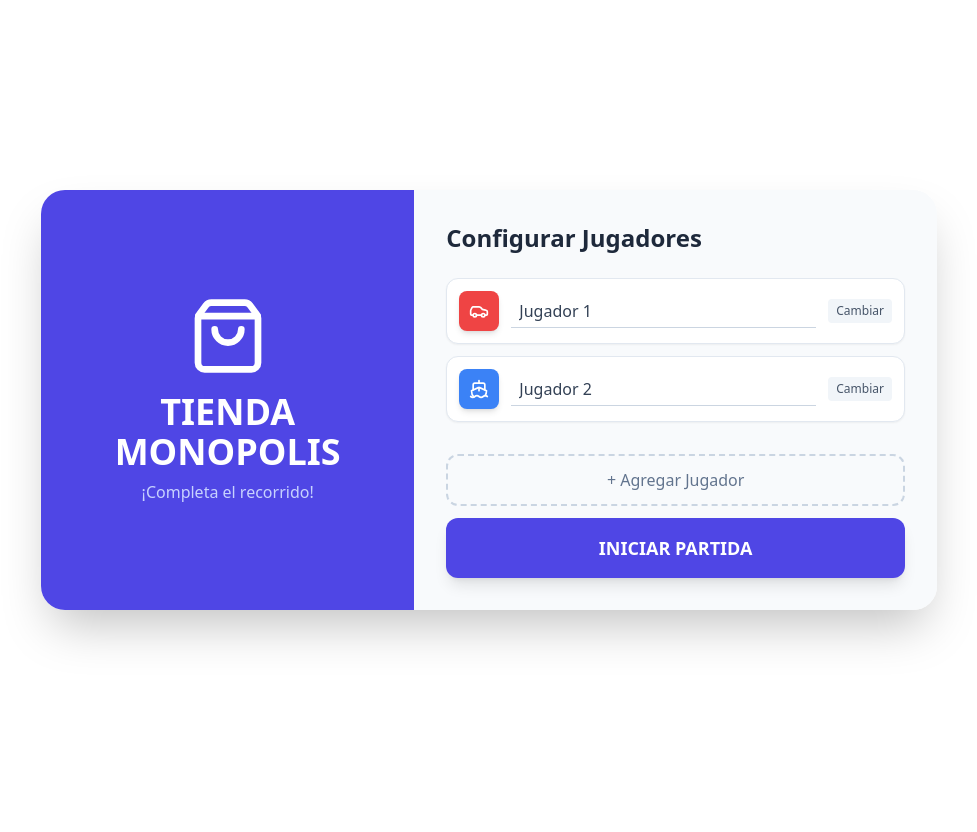
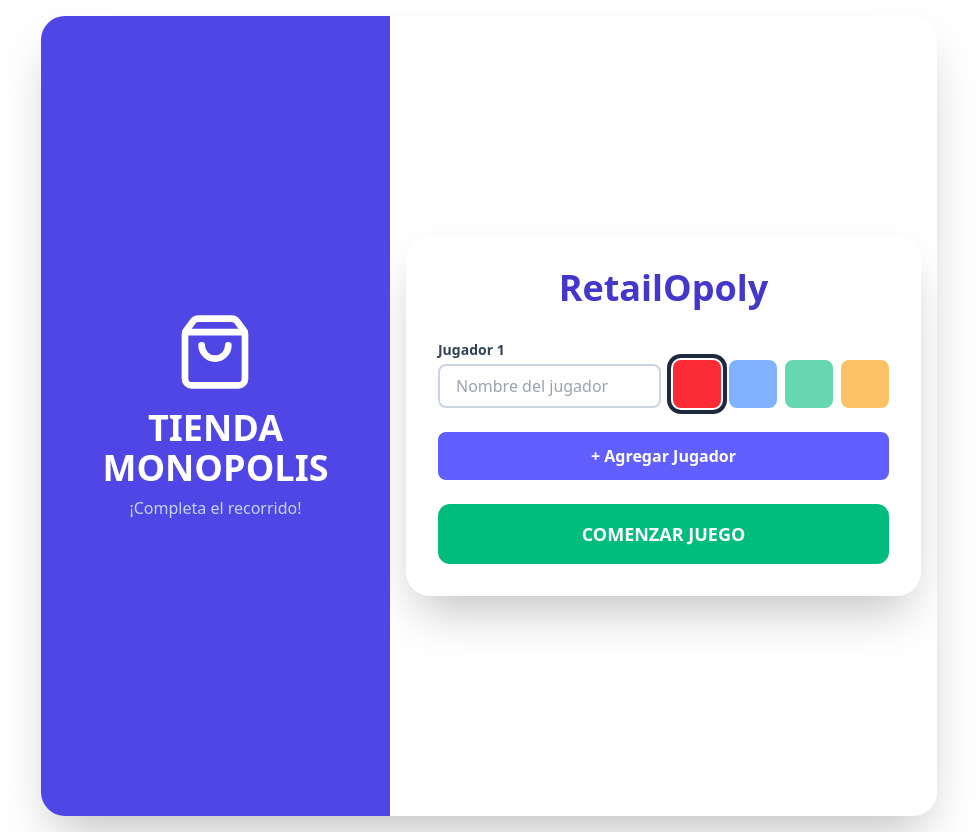
Before and after one commit to AdanTouchPoint/retailopolis, a Next.js app: page / in a window 1280 px wide. Shown: the whole page, without its empty margins (151-1128 px from the left). Before the commit the page ends 800 px from the top, so only its background shows below. Built offline with nearby package versions, Linux system fonts and the light colour scheme.

Commit message:
added: color selection Player & changed: using colors for players instead Icons

```diff
--- a/app/components/GameBoard.tsx
+++ b/app/components/GameBoard.tsx
@@ -4,7 +4,7 @@ import { ShoppingBag } from 'lucide-react';
 import { Dice } from './Dice';
 import { TileCard } from './TileCard';
 import { BoardTile } from './BoardTile';
-import { BOARD_WIDTH, BOARD_HEIGHT, TOTAL_TILES, PROPERTIES, PLAYER_ICONS, PLAYER_COLORS, Player, Property } from '../constants';
+import { BOARD_WIDTH, BOARD_HEIGHT, TOTAL_TILES, PROPERTIES, PLAYER_COLORS, Player, Property } from '../constants';
 import { PngIcon } from './Icons/Icon';
 interface GameBoardProps {
   players: Player[];
@@ -116,8 +116,8 @@ export const GameBoard: React.FC<GameBoardProps> = ({ players: initialPlayers })
             {/* TURN HEADER */}
             <div className="absolute top-4 flex items-center gap-2 bg-white px-4 py-1 rounded-full shadow-sm border border-slate-200">
               <span className="text-xs font-bold text-slate-400 uppercase">Turno</span>
-                <div className={`flex items-center gap-2 ${PLAYER_COLORS[currentPlayer.colorIndex]} text-white px-2 py-0.5 rounded-full`}>
-                     {React.createElement(PLAYER_ICONS.find(i => i.id === currentPlayer.iconId)!.icon, { size: 14 })}
+              <div className={`flex items-center gap-2 bg-slate-100 text-slate-700 px-2 py-0.5 rounded-full`}>
+                <div className={`w-3 h-3 rounded-full ${PLAYER_COLORS[currentPlayer.colorIndex].bg}`} />
                 <span className="text-sm font-bold">{currentPlayer.name}</span>
               </div>
             </div>
@@ -165,7 +165,7 @@ export const GameBoard: React.FC<GameBoardProps> = ({ players: initialPlayers })
           return (
             <BoardTile
               key={idx}
-               property={prop as Property}
+              property={prop}
               isActive={isActive}
               isStart={isStart}
               playersHere={playersHere}
--- a/app/components/SetupScreen.tsx
+++ b/app/components/SetupScreen.tsx
@@ -1,42 +1,75 @@
 'use client'
 import React, { useState } from 'react';
 import { ShoppingBag } from 'lucide-react';
-import { PLAYER_ICONS, PLAYER_COLORS, Player } from '../constants';
+import { PLAYER_COLORS, Player } from '../constants';
 
 interface SetupScreenProps {
-  onStartGame: (players: Player[]) => void;
+  onPlayersSelected: (players: Player[]) => void;
 }
 
-export const SetupScreen: React.FC<SetupScreenProps> = ({ onStartGame }) => {
-  const [players, setPlayers] = useState<Player[]>([
-    { name: 'Jugador 1', iconId: 'car', colorIndex: 0 },
-    { name: 'Jugador 2', iconId: 'ship', colorIndex: 1 }
+export const SetupScreen: React.FC<SetupScreenProps> = ({ onPlayersSelected }) => {
+  const [players, setPlayers] = useState<Array<{ name: string; colorIndex: number }>>([
+    { name: '', colorIndex: 0 },
   ]);
 
-  const addPlayer = () => {
+  const [usedColors, setUsedColors] = useState<Set<number>>(new Set([0]));
+
+  const handleAddPlayer = () => {
     if (players.length < 4) {
-      setPlayers([...players, {
-        name: `Jugador ${players.length + 1}`,
-        iconId: PLAYER_ICONS[players.length % 4].id,
-        colorIndex: players.length
-      }]);
+      // Encontrar primer color no usado
+      let availableColor = 0;
+      for (let i = 0; i < PLAYER_COLORS.length; i++) {
+        if (!usedColors.has(i)) {
+          availableColor = i;
+          break;
+        }
+      }
+
+      setPlayers([...players, { name: '', colorIndex: availableColor }]);
+      setUsedColors(new Set([...usedColors, availableColor]));
     }
   };
 
-  const removePlayer = (index: number) => {
-    if (players.length > 2) {
-      const newPlayers = [...players];
-      newPlayers.splice(index, 1);
-      setPlayers(newPlayers);
+  const handleRemovePlayer = (index: number) => {
+    if (players.length > 1) {
+      const removed = players[index];
+      const newUsedColors = new Set(usedColors);
+      newUsedColors.delete(removed.colorIndex);
+
+      setPlayers(players.filter((_, i) => i !== index));
+      setUsedColors(newUsedColors);
     }
   };
 
-  const updatePlayer = (index: number, field: keyof Player, value: string | number) => {
+  const handleColorChange = (index: number, newColorIndex: number) => {
+    const oldColor = players[index].colorIndex;
+    const newUsedColors = new Set(usedColors);
+    newUsedColors.delete(oldColor);
+    newUsedColors.add(newColorIndex);
+
     const newPlayers = [...players];
-    newPlayers[index][field] = value as never;
+    newPlayers[index].colorIndex = newColorIndex;
+    setPlayers(newPlayers);
+    setUsedColors(newUsedColors);
+  };
+
+  const handleNameChange = (index: number, name: string) => {
+    const newPlayers = [...players];
+    newPlayers[index].name = name;
     setPlayers(newPlayers);
   };
 
+  const handleStart = () => {
+    const validPlayers = players.filter(p => p.name.trim());
+    if (validPlayers.length >= 1) {
+      onPlayersSelected(validPlayers.map((p, i) => ({
+        id: `player-${i}`,
+        name: p.name,
+        colorIndex: p.colorIndex,
+        position: 0,
+      })));
+    }
+  };
   return (
     <div className="min-h-screen bg-gradient-to-br from-slate-900 to-slate-800 flex items-center justify-center p-4 font-sans text-slate-800">
       <div className="bg-white rounded-3xl shadow-2xl overflow-hidden max-w-4xl w-full flex flex-col md:flex-row">
@@ -45,41 +78,74 @@ export const SetupScreen: React.FC<SetupScreenProps> = ({ onStartGame }) => {
            <h1 className="text-4xl font-black mb-2 text-center relative z-10">TIENDA<br/>MONOPOLIS</h1>
            <p className="text-indigo-200 text-center relative z-10">¡Completa el recorrido!</p>
         </div>
-        <div className="md:w-7/12 p-8 bg-slate-50">
-          <h2 className="text-2xl font-bold text-slate-800 mb-6">Configurar Jugadores</h2>
-          <div className="space-y-3 mb-8">
-            {players.map((p, idx) => (
-              <div key={idx} className="flex flex-col sm:flex-row items-center gap-3 bg-white p-3 rounded-xl shadow-sm border border-slate-200">
-                <div className={`w-10 h-10 rounded-lg ${PLAYER_COLORS[p.colorIndex]} flex items-center justify-center text-white shadow-md`}>
-                  {React.createElement(PLAYER_ICONS.find(i => i.id === p.iconId)!.icon, { size: 20 })}
+   <div className="flex flex-col items-center justify-center min-h-screen bg-gradient-to-br from-indigo-100 to-purple-100 p-4">
+      <div className="bg-white rounded-3xl shadow-2xl p-8 max-w-2xl w-full">
+        <h1 className="text-4xl font-black text-center mb-8 text-indigo-700">
+          RetailOpoly
+        </h1>
+
+        <div className="space-y-4 mb-6">
+          {players.map((player, index) => (
+            <div key={index} className="flex gap-3 items-end">
+              {/* Nombre */}
+              <div className="flex-1">
+                <label className="block text-sm font-bold text-slate-700 mb-1">
+                  Jugador {index + 1}
+                </label>
+                <input
+                  type="text"
+                  value={player.name}
+                  onChange={(e) => handleNameChange(index, e.target.value)}
+                  placeholder="Nombre del jugador"
+                  className="w-full px-4 py-2 border-2 border-slate-300 rounded-lg focus:outline-none focus:border-indigo-500"
+                />
               </div>
-                <input
-                  value={p.name}
-                  onChange={(e) => updatePlayer(idx, 'name', e.target.value)}
-                  className="bg-transparent border-b border-slate-300 focus:border-indigo-500 outline-none px-2 py-1 flex-grow text-slate-700 font-medium"
-                  placeholder="Nombre"
+
+              {/* Selector de Color */}
+              <div className="flex gap-2">
+                {PLAYER_COLORS.map((color, colorIdx) => (
+                  <button
+                    key={color.id}
+                    onClick={() => handleColorChange(index, colorIdx)}
+                    className={`w-12 h-12 rounded-lg transition-all ${color.bg} ${
+                      player.colorIndex === colorIdx
+                        ? `ring-4 ring-offset-2 ${color.border}`
+                        : 'opacity-60 hover:opacity-80'
+                    }`}
+                    title={color.name}
                   />
+                ))}
+              </div>
+
+              {/* Botón Eliminar */}
+              {players.length > 1 && (
                 <button
-                    onClick={() => {
-                        const nextIconIdx = (PLAYER_ICONS.findIndex(i => i.id === p.iconId) + 1) % PLAYER_ICONS.length;
-                        updatePlayer(idx, 'iconId', PLAYER_ICONS[nextIconIdx].id);
-                    }}
-                    className="text-xs bg-slate-100 hover:bg-slate-200 px-2 py-1 rounded text-slate-600"
+                  onClick={() => handleRemovePlayer(index)}
+                  className="px-3 py-2 bg-red-500 text-white rounded-lg hover:bg-red-600 transition"
                 >
-                    Cambiar
+                  ✕
                 </button>
-                {players.length > 2 && (
-                  <button onClick={() => removePlayer(idx)} className="text-red-400 hover:text-red-600 p-1">✕</button>
               )}
             </div>
           ))}
         </div>
-          <div className="flex flex-col gap-3">
-             <button onClick={addPlayer} disabled={players.length >= 4} className="w-full py-3 rounded-xl border-2 border-dashed border-slate-300 text-slate-500 hover:border-indigo-400 hover:text-indigo-500 font-medium transition-colors disabled:opacity-50">
+
+        {/* Botón Agregar Jugador */}
+        {players.length < 4 && (
+          <button
+            onClick={handleAddPlayer}
+            className="w-full mb-6 px-4 py-3 bg-indigo-500 text-white rounded-lg hover:bg-indigo-600 transition font-bold"
+          >
             + Agregar Jugador
           </button>
-             <button onClick={() => onStartGame(players)} className="w-full bg-indigo-600 hover:bg-indigo-700 text-white py-4 rounded-xl font-bold text-lg shadow-lg active:scale-[0.98]">
-                INICIAR PARTIDA
+        )}
+
+        {/* Botón Comenzar */}
+        <button
+          onClick={handleStart}
+          className="w-full px-6 py-4 bg-emerald-500 text-white rounded-xl hover:bg-emerald-600 transition font-black text-lg"
+        >
+          COMENZAR JUEGO
         </button>
       </div>
     </div>
--- a/app/constants.tsx
+++ b/app/constants.tsx
@@ -1,5 +1,4 @@
 import {
-  Car, Ship, Plane, Hexagon,
   ShoppingBag, Star, User, Gift,
   MapPin, Tag, Layers, Zap, Archive, CreditCard, Ticket, Anchor
 } from 'lucide-react';
@@ -35,25 +34,20 @@ export const PROPERTIES = [
 ];
 
 
-// Player Icons Configuration
-export const PLAYER_ICONS = [
-  { id: 'car', icon: Car, label: 'Coche' },
-  { id: 'ship', icon: Ship, label: 'Barco' },
-  { id: 'plane', icon: Plane, label: 'Avión' },
-  { id: 'hex', icon: Hexagon, label: 'Ficha' },
-];
-
 // Player Colors Configuration
 export const PLAYER_COLORS = [
-  'bg-red-500', 'bg-blue-500', 'bg-emerald-500', 'bg-amber-500'
+  { id: 'red', bg: 'bg-red-500', border: 'border-red-600', name: 'Rojo', hex: '#ef4444' },
+  { id: 'blue', bg: 'bg-blue-500', border: 'border-blue-600', name: 'Azul', hex: '#3b82f6' },
+  { id: 'green', bg: 'bg-emerald-500', border: 'border-emerald-600', name: 'Verde', hex: '#10b981' },
+  { id: 'orange', bg: 'bg-amber-500', border: 'border-amber-600', name: 'Naranja', hex: '#f59e0b' },
 ];
 
 // Type Definitions
 export type Player = {
+  id: string;
   name: string;
-  iconId: string;
   colorIndex: number;
-  position?: number;
+  position: number;
 };
 
 export type Property = {
--- a/app/page.tsx
+++ b/app/page.tsx
@@ -6,7 +6,10 @@ import { Player } from './constants';
 
 export default function App() {
   const [gameStarted, setGameStarted] = useState(false);
-  const [players, setPlayers] = useState<Player[]>([]);
+  const [players, setPlayers] = useState<Player[]>([
+    { id: 'player-0', name: 'Jugador 1', colorIndex: 0, position: 0 },
+    { id: 'player-1', name: 'Jugador 2', colorIndex: 1, position: 0 },
+  ]);
 
   useEffect(() => {
     // Inject Tailwind script if it's missing to prevent "tailwind is not defined" error
@@ -23,5 +26,5 @@ export default function App() {
     setGameStarted(true);
   };
 
-  return gameStarted ? <GameBoard players={players} /> : <SetupScreen onStartGame={handleStart} />;
+  return gameStarted ? <GameBoard players={players} /> : <SetupScreen onPlayersSelected={handleStart} />;
 }
```
Also changed, not shown: app/components/BoardTile.tsx (+30 -38 lines), 1 other file (tests, documents, lock files or other folders). Lines whose indentation alone changed are shown as unchanged.
